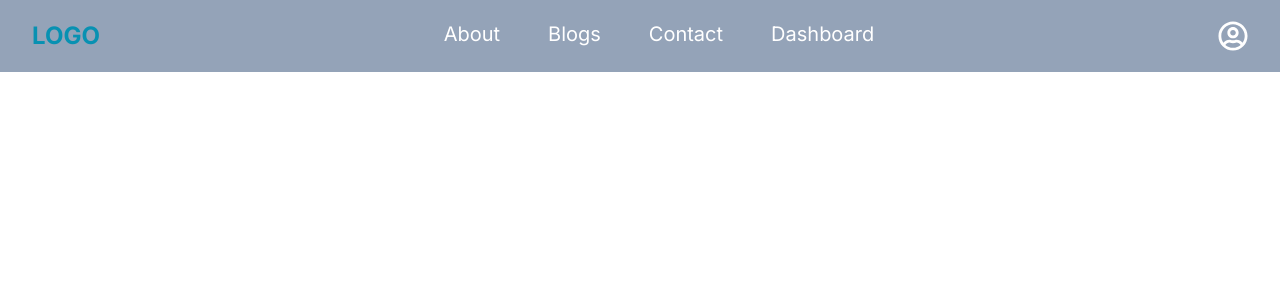
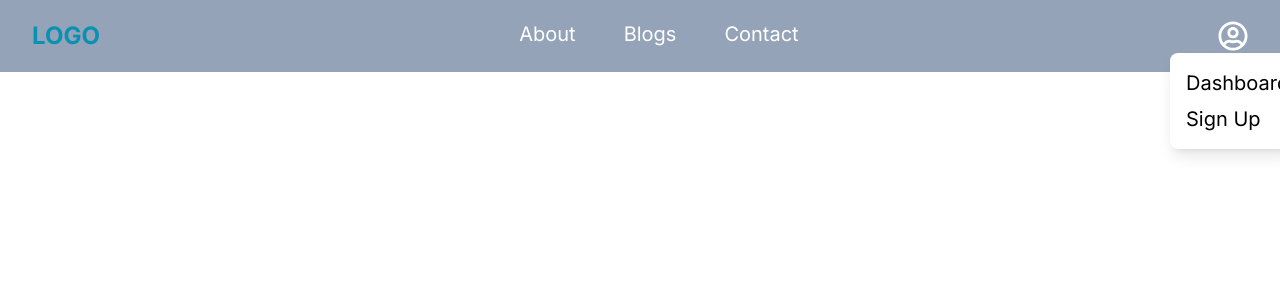
Before and after one commit to hmmasudsarder/resturant, a Next.js app: page / in a window 1280 px wide. Both pictures are taken after a click on the icon 1233 px from the left and 36 px from the top of the page. Shown: the top 300 px of the page. Built offline with nearby package versions, Linux system fonts and the light colour scheme.

Commit message:
navbar compladed

```diff
--- a/src/components/navbar/Navbar.jsx
+++ b/src/components/navbar/Navbar.jsx
@@ -7,8 +7,8 @@ import Link from "next/link";
 import { useRef, useState } from "react";
 
 const Navbar = () => {
-  const [navbar, setNavbar] = useState(true);
-  const menus = ["Dashboard", "LogOut", "setting"];
+  const [navbar, setNavbar] = useState(false);
+
 
   const menuRef = useRef();
   const imgRef = useRef();
@@ -63,11 +63,22 @@ const Navbar = () => {
                     Contact
                   </Link>
                 </li>
-                <li className="pb-6 text-xl text-white py-2 md:px-6 text-center border-b-2 md:border-b-0 hover:bg-purple-900 md:hover:text-purple-600 md:hover:bg-transparent">
+                <li className="pb-6 text-xl text-white py-2 lg:hidden md:block md:px-6 text-center border-b-2 md:border-b-0 hover:bg-purple-900 md:hover:text-purple-600 md:hover:bg-transparent">
                   <Link href="#about" onClick={() => setNavbar(!navbar)}>
-                    Dashboard
+                    Dahsboard
                   </Link>
                 </li>
+                <li className="pb-6 text-xl text-white py-2 lg:hidden md:block md:px-6 text-center border-b-2 md:border-b-0 hover:bg-purple-900 md:hover:text-purple-600 md:hover:bg-transparent">
+                  <Link href="#about" onClick={() => setNavbar(!navbar)}>
+                    Sign Out
+                  </Link>
+                </li>
+                <li className="pb-6 text-xl text-white py-2 md:px-6 lg:hidden md:block text-center border-b-2 md:border-b-0 hover:bg-purple-900 md:hover:text-purple-600 md:hover:bg-transparent">
+                  <Link href="#about" onClick={() => setNavbar(!navbar)}>
+                    Setting
+                  </Link>
+                </li>
+
               </ul>
             </div>
           </div>
@@ -85,9 +96,14 @@ const Navbar = () => {
                   className="absolute bg-white p-4 w-32 shadow-lg -left-12 top-8 rounded-lg"
                 >
                   <ul>
-                    <li className="text-xl border-b-2 text-start md:border-b-0 hover:bg-purple-900 md:hover:text-purple-600 md:hover:bg-transparent">
+                    <li className="text-xl border-b-2 pb-2 text-start md:border-b-0 hover:bg-purple-900 md:hover:text-green-600 md:hover:bg-transparent">
                       <Link href="#about" onClick={() => setNavbar(!navbar)}>
                         Dashboard
+                      </Link>
+                    </li>
+                    <li className="text-xl border-b-2 text-start md:border-b-0 hover:text-green-300 md:hover:text-green-600 md:hover:bg-transparent">
+                      <Link href="#about" onClick={() => setNavbar(!navbar)}>
+                        Sign Up
                       </Link>
                     </li>
                   </ul>
```
